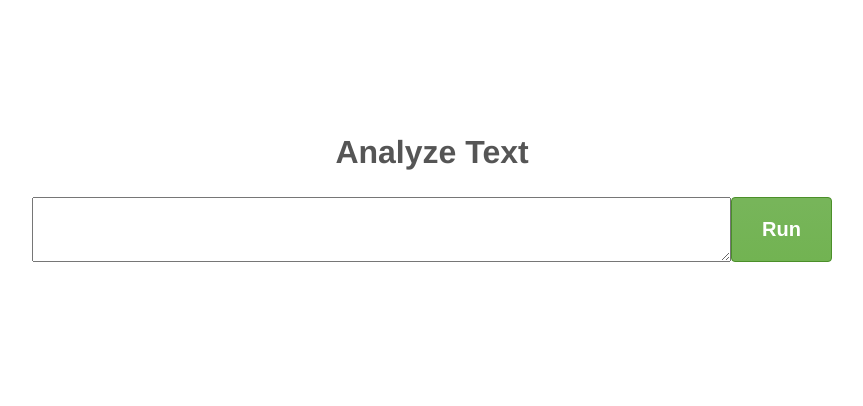
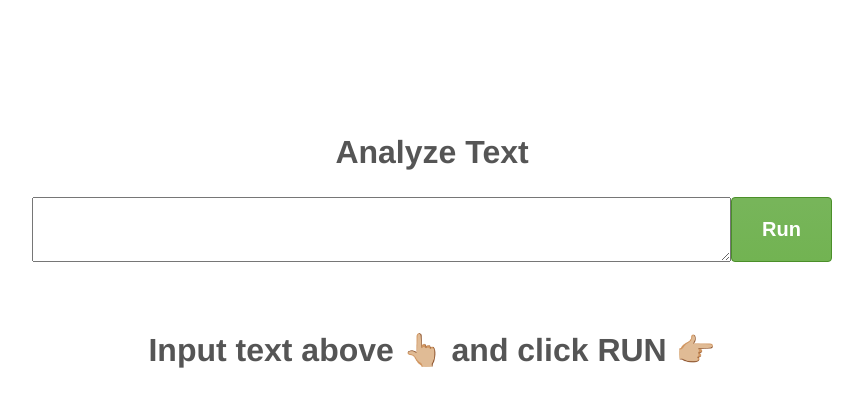
Before and after one commit to kodefilter/character-count-react, a React (Create React App) app: page / in a window 1280 px wide. Shown: the top 406 px of the page, without its empty margins (208-1071 px from the left). Built offline with nearby package versions, Linux system fonts and the light colour scheme.

Commit message:
Return Char if the chartdata is set if not instruction

```diff
--- a/src/App.js
+++ b/src/App.js
@@ -1,5 +1,6 @@
 import React, { useState } from 'react'
 import './App.css'
+import Chart from './components/Chart'
 
 function App() {
   const [chartData, setChartData] = useState(null)
@@ -78,6 +79,11 @@ function App() {
         ></textarea>
         <button type="submit">Run</button>
       </form>
+      {chartData === null ? (
+        <h1>Input text above 👆🏼 and click RUN 👉🏼 </h1>
+      ) : (
+        <Chart chartData={chartData} />
+      )}
     </div>
   )
 }
```
